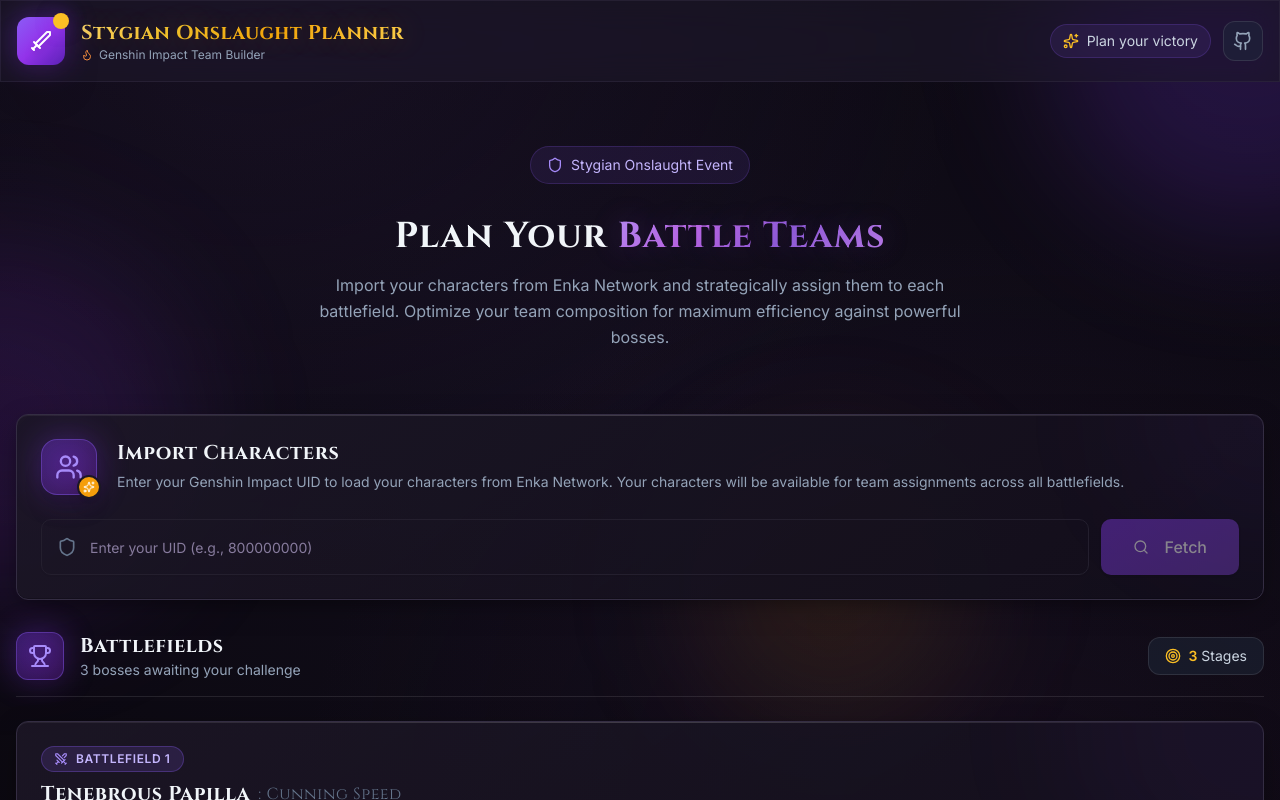
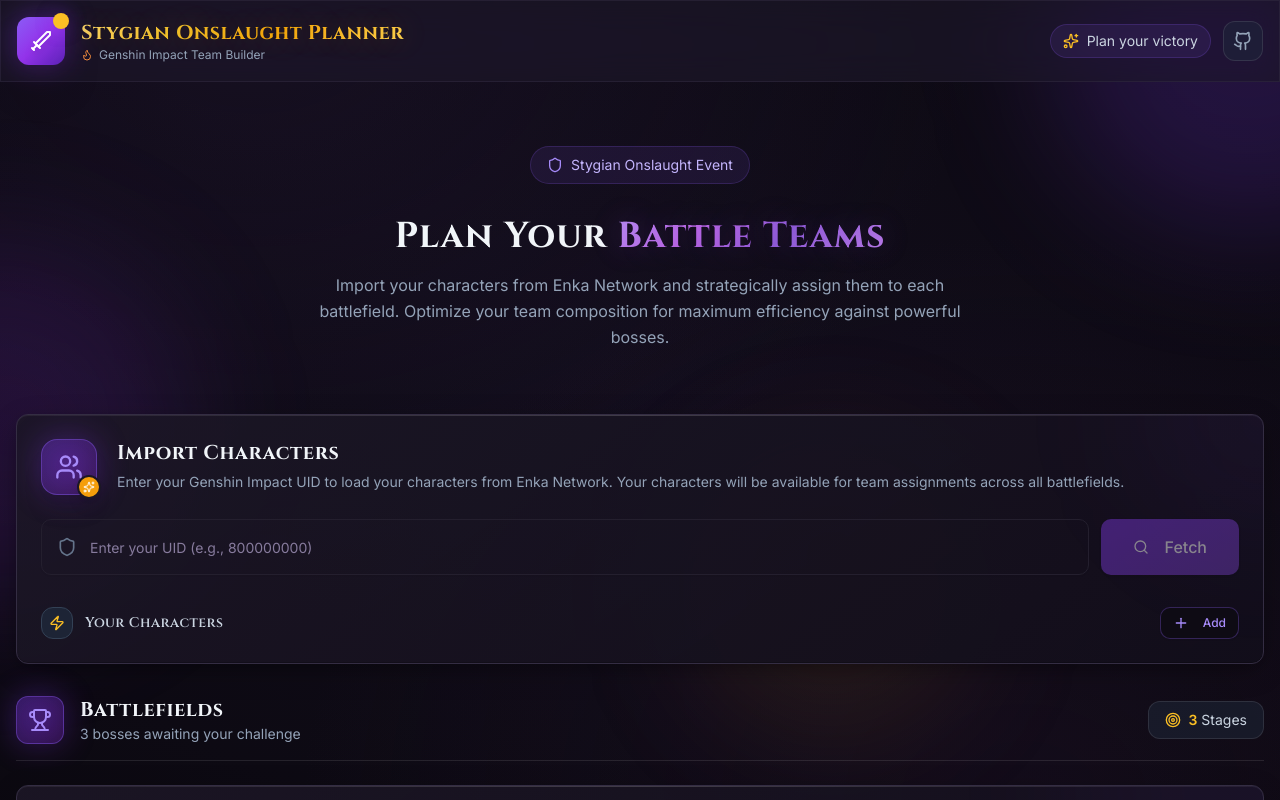
Before and after one commit to timotius02/stygian-planner, a React (Vite) app: page / in a window 1280 px wide. Shown: the top 800 px of the page. Built offline with nearby package versions, Linux system fonts and the light colour scheme.

Commit message:
refactor: streamline character display section and improve layout

```diff
--- a/src/components/uid/UIDInputSection.tsx
+++ b/src/components/uid/UIDInputSection.tsx
@@ -259,7 +259,6 @@
         )}
 
         {/* Characters Grid by Element */}
-        {ownedCharacters.length > 0 && (
         <div className="mt-2 space-y-6">
           {/* Section Header */}
           <div className="flex items-center justify-between">
@@ -272,9 +271,11 @@
               </h3>
             </div>
             <div className="flex items-center gap-3">
+              {ownedCharacters.length > 0 && (
                 <span className="text-xs text-slate-500 px-3 py-1 rounded-full bg-slate-800/80 border border-slate-700">
                   {ownedCharacters.length} total
                 </span>
+              )}
               <Button
                 variant="outline"
                 size="sm"
@@ -287,6 +288,8 @@
             </div>
           </div>
 
+          {ownedCharacters.length > 0 && (
+            <>
               {/* Character Grid */}
               <div className="grid grid-cols-6 sm:grid-cols-8 md:grid-cols-10 lg:grid-cols-12 gap-3">
                 {ownedCharacters.map((character, index) => {
@@ -400,8 +403,9 @@
                   })}
                 </div>
               </div>
+            </>
+          )}
         </div>
-        )}
       </div>
 
       {/* Add Character Modal */}
```
Lines whose indentation alone changed are shown as unchanged.
